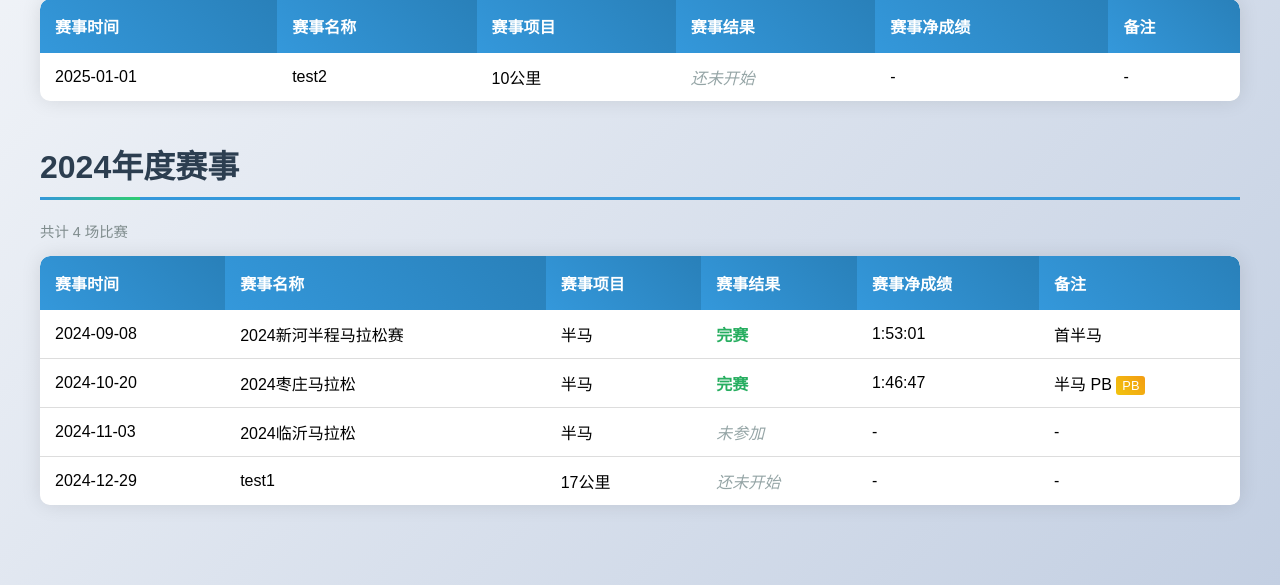
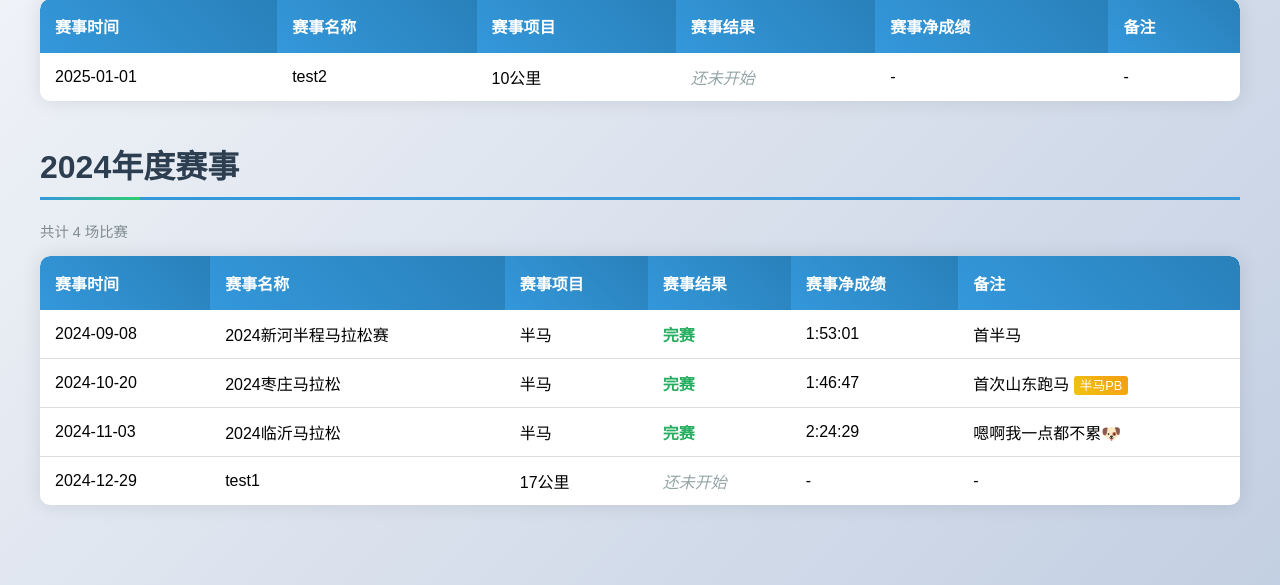
Before and after one commit to gpengtao/gpt-website, a Django app: page /marathon/my in a window 1280 px wide. Shown: the part 253-838 px from the top of the page. Run offline with Django 3.2, Linux system fonts and the light colour scheme.

Commit message:
modify pb

```diff
--- a/marathon/templates/marathon/my_marathon.html
+++ b/marathon/templates/marathon/my_marathon.html
@@ -132,8 +132,8 @@
                             <td>{{ race.net_time }}</td>
                             <td>
                                 {{ race.notes }}
-                                {% if 'PB' in race.notes %}
-                                <span class="pb">PB</span>
+                                {% if race.pb %}
+                                <span class="pb">{{ race.event }}PB</span>
                                 {% endif %}
                             </td>
                         </tr>
--- a/marathon/views.py
+++ b/marathon/views.py
@@ -14,7 +14,7 @@ def my_marathon(request):
             'event': '半马',
             'result': '完赛',
             'net_time': '1:53:01',
-            'notes': '首半马'
+            'notes': '首半马',
         },
         {
             'date': '2024-10-20',
@@ -22,15 +22,15 @@ def my_marathon(request):
             'event': '半马',
             'result': '完赛',
             'net_time': '1:46:47',
-            'notes': '半马 PB'
+            'notes': '首次山东跑马',
         },
         {
             'date': '2024-11-03',
             'name': '2024临沂马拉松',
             'event': '半马',
-            'result': '未参加',
-            'net_time': '-',
-            'notes': '-'
+            'result': '完赛',
+            'net_time': '2:24:29',
+            'notes': '嗯啊我一点都不累🐶',
         },
         {
             'date': '2024-12-29',
@@ -38,7 +38,7 @@ def my_marathon(request):
             'event': '17公里',
             'result': '还未开始',
             'net_time': '-',
-            'notes': '-'
+            'notes': '-',
         },
         {
             'date': '2025-01-01',
@@ -46,17 +46,28 @@ def my_marathon(request):
             'event': '10公里',
             'result': '还未开始',
             'net_time': '-',
-            'notes': '-'
+            'notes': '-',
         }
     ]
 
     # 按日期排序，正序
     races.sort(key=lambda x: x['date'])
 
+    # 找出半马和全马的最好成绩
+    tmp_pbs = {'半马': None, '全马': None}
+    for race in races:
+        if race['event'] in ['半马', '全马'] and race['result'] == '完赛':
+            event_type = race['event']
+            if tmp_pbs[event_type] is None or (race['net_time'] < tmp_pbs[event_type]['net_time']):
+                # 如果之前有PB，先把它设为False
+                if tmp_pbs[event_type]:
+                    tmp_pbs[event_type]['pb'] = False
+                tmp_pbs[event_type] = race
+                race['pb'] = True
+
     # 按年份分组
     year_group = {}
     for race in races:
-        # 从日期中提取年份
         year = race['date'][:4]
         if year not in year_group:
             year_group[year] = []
```
